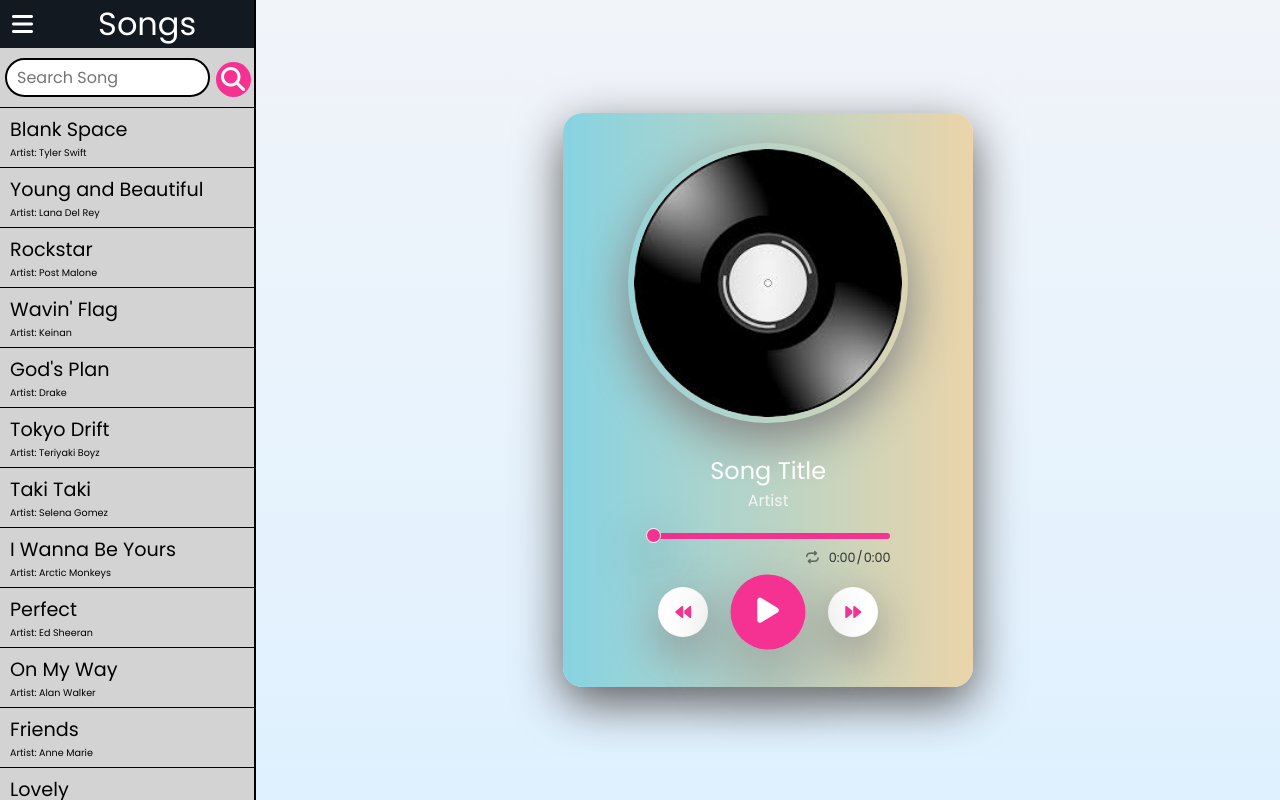
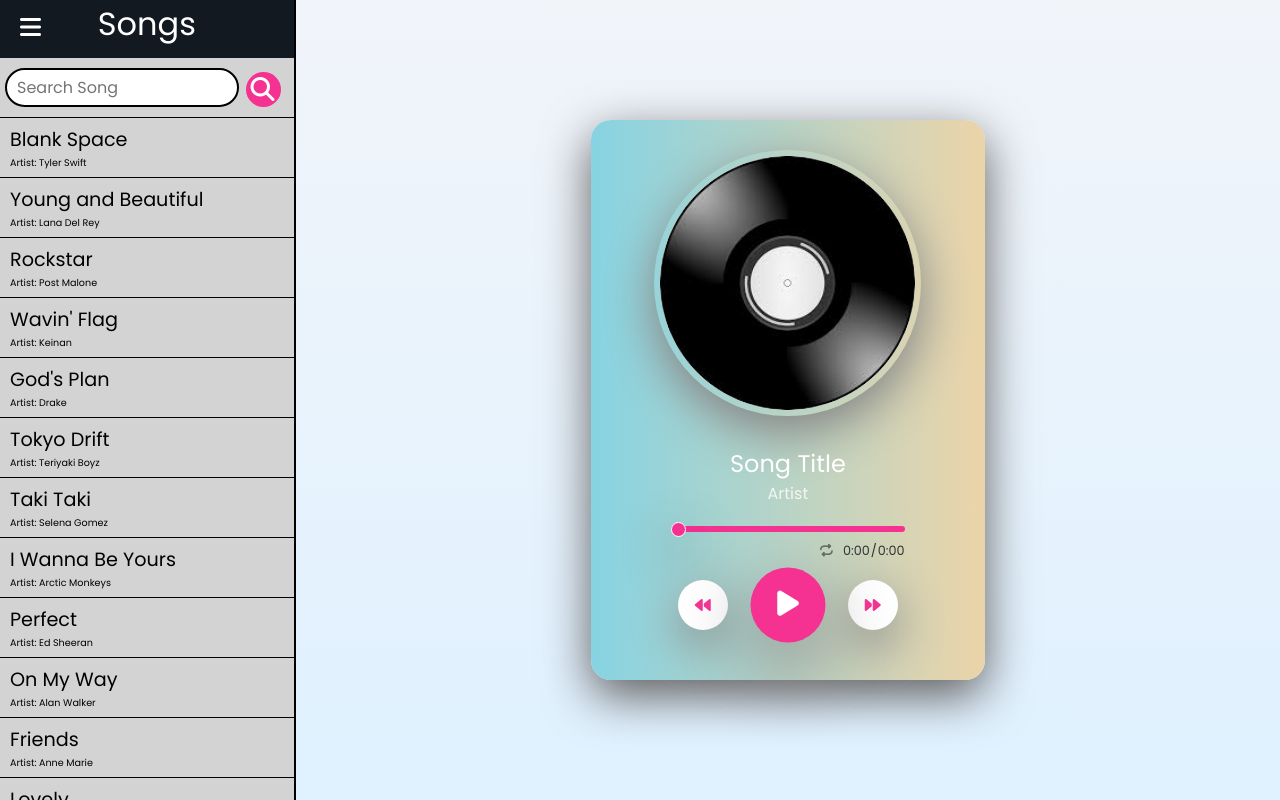
Before and after one commit to apritam2061/musicApp, a plain HTML site: page index.html in a window 1280 px wide. Drawn offline with Linux system fonts and the light colour scheme.

Commit message:
sliding menu

```diff
--- a/index.html
+++ b/index.html
@@ -15,10 +15,11 @@
 </head>
 
 <body>
-    <!-- <div class="main-container"> -->
+    <div class="menu-toggle">
+    <i class="fa-solid fa-bars"></i>
+  </div>
     <div class="menuBox">
         <div class="menu-nav">
-            <i class="fa-solid fa-bars"></i>
             <p id="top"></i>Songs</p>
 
         </div>
@@ -175,7 +176,6 @@
             </div>
         </div>
     </div>
-<!-- </div> -->
     <script src="script.js"></script>
 </body>
 
--- a/script.js
+++ b/script.js
@@ -105,10 +105,9 @@ songListItems.forEach((item) => {
   });
 });
 
-
+// sliding menu bar
 let menuBar=document.querySelector(".fa-bars");
 let menuBox=document.querySelector(".menuBox")
-let musicArea=document.querySelector(".music-area");
 
 menuBar.addEventListener("click",()=>{
   menuBox.classList.toggle("menubox-slide");
--- a/style.css
+++ b/style.css
@@ -10,7 +10,7 @@ body {
 }
 
 .menuBox {
-    width: 25%;
+    width: 30%;
     height: 100vh;
     align-self: flex-start;
     background-color: white;
@@ -71,21 +71,30 @@ body {
     color: white;
     font-size: 2rem;
 }
-.fa-bars
-{
+.menu-toggle {
+    position: fixed;
+    top: 5px;
+    left: 10px;
+}
+
+.fa-bars{
     font-size: 1.5rem;
-    margin-left: 5px;
     cursor: pointer;
+    color: white;
+    background-color: #131921;
+    padding: 10px;
     border-radius: 50%;
-    padding: 7px;
+    transition: background-color 0.3s ease;
 }
 .fa-bars:hover
 {
-    background-color: #27313f;
+background-color: #27313f;
 }
+
 #top
 {
     width: 100%;
+    height: 3.6rem;
     text-align: center;
 }
 
@@ -131,7 +140,6 @@ body {
     background: linear-gradient(to right, #87d3e2, #ebd4a9);
     box-shadow: 0 1rem 3rem rgb(94, 92, 92);
 }
-
 .song-image {
     width: 80%;
     height: auto;
```
